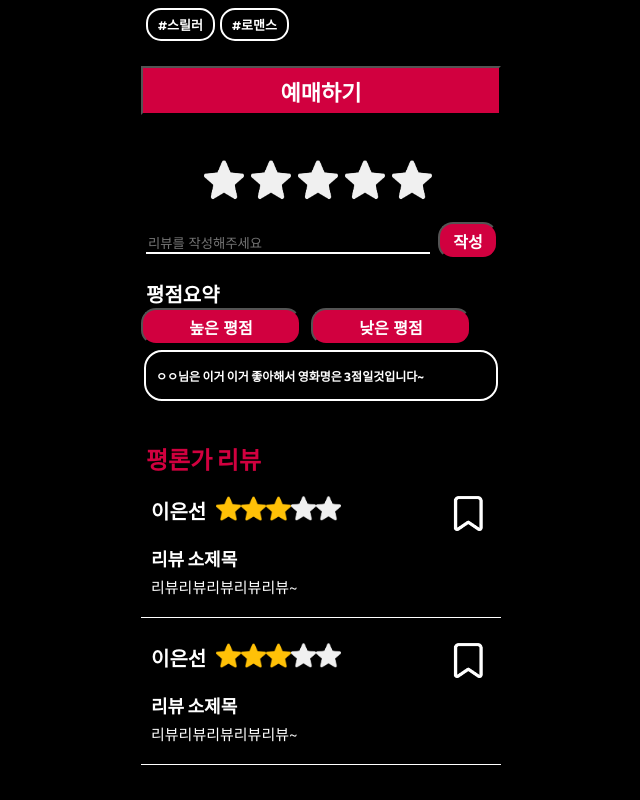
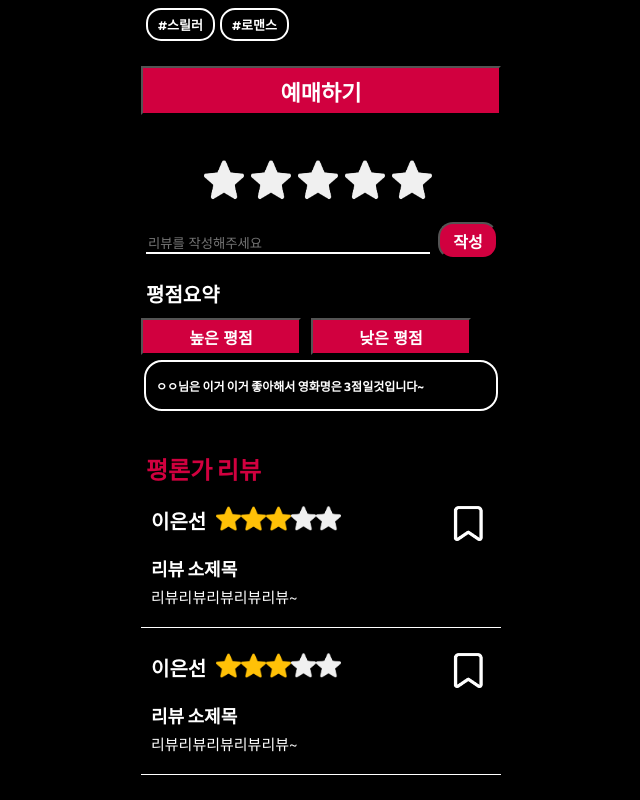
Before and after one commit to Munhak-Zip/Munhak.Zip_Front, a React (Create React App) app: page /movie/detail in a window 1280 px wide. Shown: the part 631-1431 px from the top of the page, without its empty margins (319-959 px from the left). Built offline with nearby package versions, Linux system fonts and the light colour scheme.

Commit message:
[fix/#1] 영화 ui 변경

```diff
--- a/src/resources/css/Movie/MovieDetail.css
+++ b/src/resources/css/Movie/MovieDetail.css
@@ -109,6 +109,7 @@ div.title{
     color: #FFFFFF;
     font-weight: bold;
     font-size: 20px;
+    margin-bottom: 10px;
 }
 
 .expect .star_ex {
@@ -194,7 +195,7 @@ div.title{
     color: #FFFFFF;
     font-weight: bold;
     font-size: 16px;
-    border-radius: 15px;
+
     margin-right: 5px;
 
 }
@@ -205,7 +206,7 @@ div.title{
     color: #FFFFFF;
     font-weight: bold;
     font-size: 16px;
-    border-radius: 15px;
+
     margin-left: 5px;
 
 }
```
